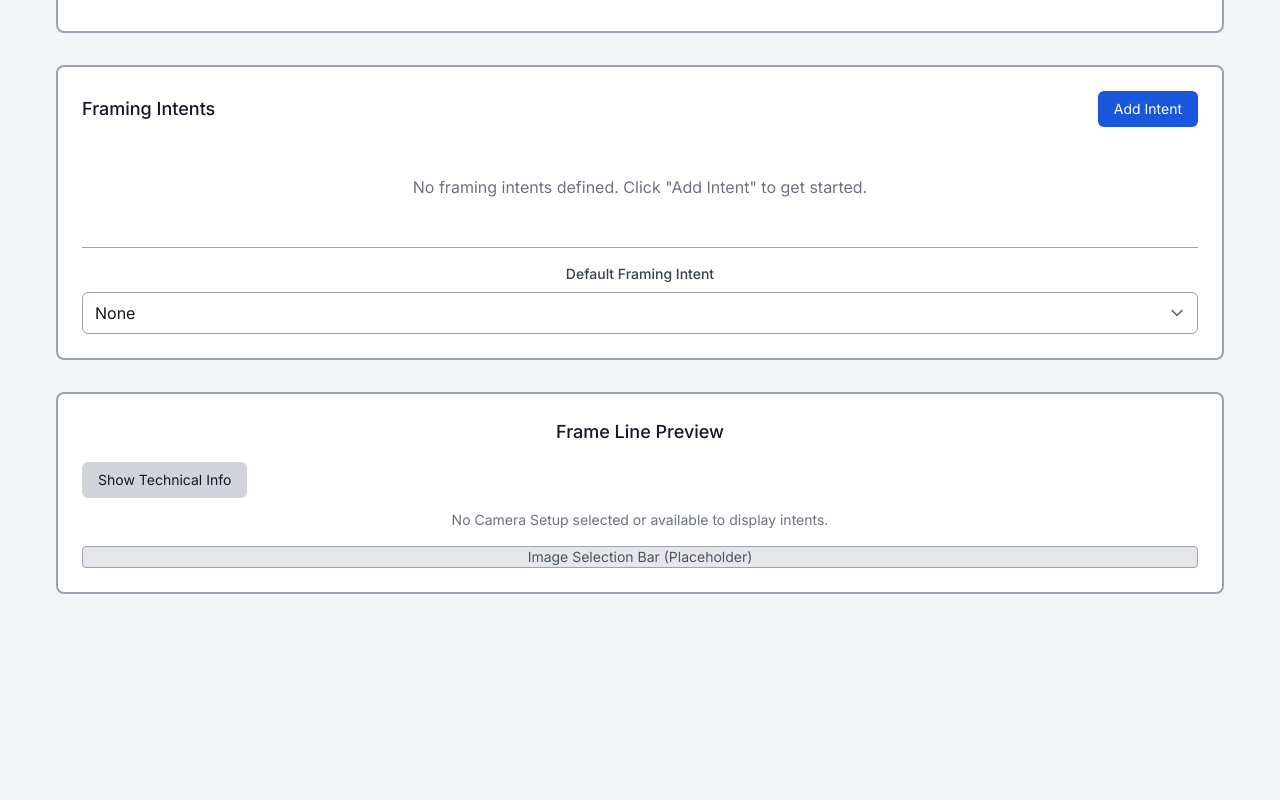
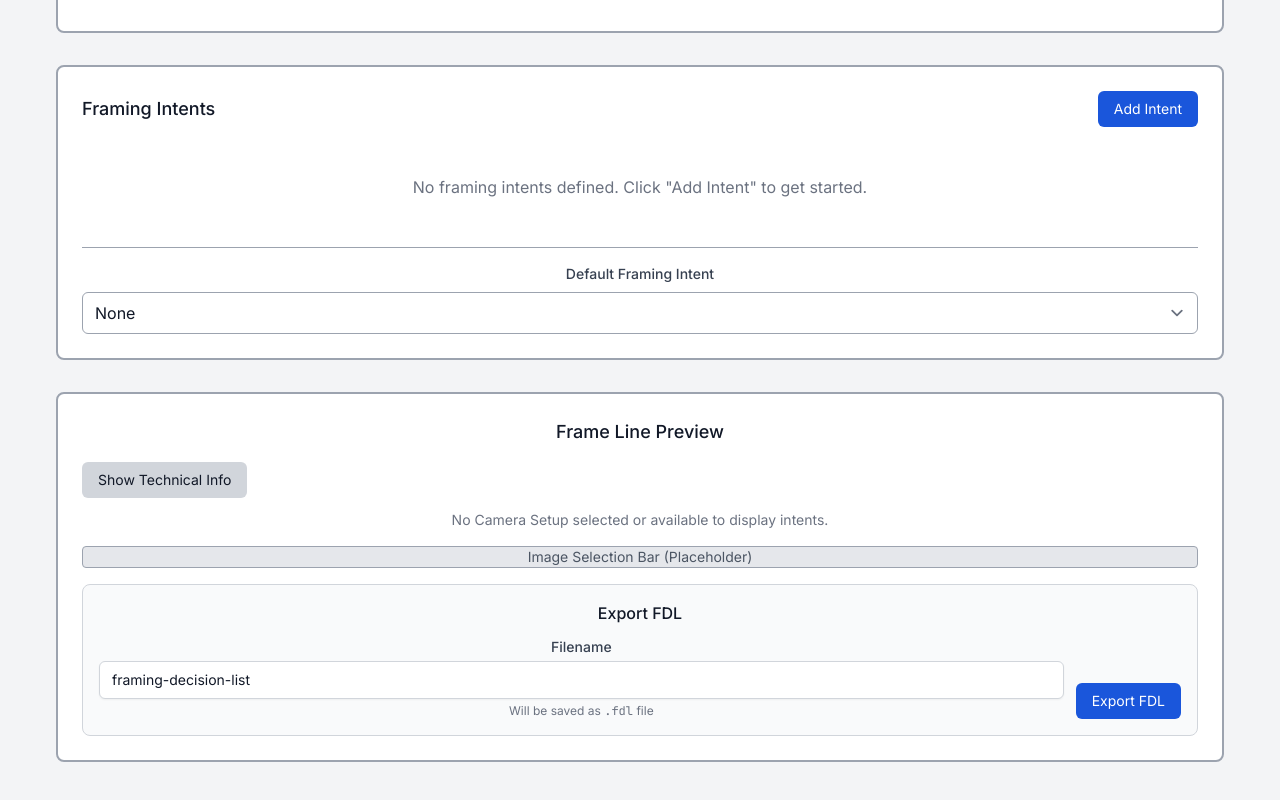
Before and after one commit to jamiemetzger600/ASC-FDL-DITWIT, a React (Vite) app in the folder web-app/: page / in a window 1280 px wide. Shown: the part 490-1290 px from the top of the page. Before the commit the page ends 1140 px from the top, so only its background shows below. Built offline with nearby package versions, Linux system fonts and the light colour scheme.

Commit message:
Add Export FDL functionality with ASC spec compliance and update roadmap - implement user-configurable filename export, ensure exported structure matches ASC FDL Specification v1.1, add roadmap items for exposing hidden metadata fields

```diff
--- a/web-app/src/components/FDLVisualizer.tsx
+++ b/web-app/src/components/FDLVisualizer.tsx
@@ -1,5 +1,5 @@
-import React, { useState } from 'react';
-import type { FDL, Canvas } from '../types/fdl';
+import React, { useState, useRef } from 'react';
+import type { FDL, Canvas, FramingIntent } from '../types/fdl';
 import {
   calculateExactFrameDimensions,
   calculateFrameWithProtection,
@@ -18,6 +18,7 @@ interface FDLVisualizerProps {
 const FDLVisualizer: React.FC<FDLVisualizerProps> = ({ fdl, visualizedContextIndex }) => {
   const [showTechInfo, setShowTechInfo] = useState(false);
   const [copySuccess, setCopySuccess] = useState(false);
+  const [fdlExportFilename, setFdlExportFilename] = useState('framing-decision-list');
 
   const mainContainerStyle: React.CSSProperties = {
     border: '2px solid #9ca3af',
@@ -351,6 +352,146 @@ const FDLVisualizer: React.FC<FDLVisualizerProps> = ({ fdl, visualizedContextInd
     }
   };
 
+  const handleExportFDL = () => {
+    // Sanitize filename - remove invalid characters and ensure reasonable length
+    const sanitizedFilename = fdlExportFilename
+      .replace(/[^a-zA-Z0-9\-_\s]/g, '') // Remove special characters except hyphens, underscores, and spaces
+      .replace(/\s+/g, '-') // Replace spaces with hyphens
+      .replace(/-+/g, '-') // Replace multiple consecutive hyphens with single hyphen
+      .replace(/^-|-$/g, '') // Remove leading/trailing hyphens
+      .substring(0, 100) // Limit length
+      .toLowerCase() || 'framing-decision-list'; // Fallback if empty
+
+    const filename = `${sanitizedFilename}.fdl`;
+
+    // Create ASC FDL compliant structure following the specification exactly
+    const ascCompliantFDL = {
+      uuid: fdl.uuid,
+      version: fdl.version,
+      ...(fdl.fdl_creator && { fdl_creator: fdl.fdl_creator }),
+      ...(fdl.default_framing_intent && { default_framing_intent: fdl.default_framing_intent }),
+      ...(fdl.framing_intents && fdl.framing_intents.length > 0 && {
+        framing_intents: fdl.framing_intents.map(intent => ({
+          ...(intent.label && { label: intent.label }),
+          id: intent.id,
+          aspect_ratio: {
+            width: intent.aspect_ratio.width,
+            height: intent.aspect_ratio.height
+          },
+          ...(intent.protection !== undefined && { protection: intent.protection })
+        }))
+      }),
+      ...(fdl.contexts && fdl.contexts.length > 0 && {
+        contexts: fdl.contexts.map(context => ({
+          ...(context.label && { label: context.label }),
+          ...(context.context_creator && { context_creator: context.context_creator }),
+          canvases: context.canvases.map(canvas => ({
+            ...(canvas.label && { label: canvas.label }),
+            id: canvas.id,
+            source_canvas_id: canvas.source_canvas_id,
+            dimensions: {
+              width: canvas.dimensions.width,
+              height: canvas.dimensions.height
+            },
+            ...(canvas.effective_dimensions && {
+              effective_dimensions: {
+                width: canvas.effective_dimensions.width,
+                height: canvas.effective_dimensions.height
+              }
+            }),
+            ...(canvas.effective_anchor_point && {
+              effective_anchor_point: {
+                x: canvas.effective_anchor_point.x,
+                y: canvas.effective_anchor_point.y
+              }
+            }),
+            ...(canvas.photosite_dimensions && {
+              photosite_dimensions: {
+                width: canvas.photosite_dimensions.width,
+                height: canvas.photosite_dimensions.height
+              }
+            }),
+            ...(canvas.physical_dimensions && {
+              physical_dimensions: {
+                width: canvas.physical_dimensions.width,
+                height: canvas.physical_dimensions.height
+              }
+            }),
+            ...(canvas.anamorphic_squeeze !== undefined && { anamorphic_squeeze: canvas.anamorphic_squeeze }),
+            ...(canvas.recording_codec && { recording_codec: canvas.recording_codec }),
+            framing_decisions: canvas.framing_decisions.map(decision => ({
+              ...(decision.label && { label: decision.label }),
+              id: decision.id,
+              framing_intent_id: decision.framing_intent_id,
+              dimensions: {
+                width: decision.dimensions.width,
+                height: decision.dimensions.height
+              },
+              anchor_point: {
+                x: decision.anchor_point.x,
+                y: decision.anchor_point.y
+              },
+              ...(decision.protection_dimensions && {
+                protection_dimensions: {
+                  width: decision.protection_dimensions.width,
+                  height: decision.protection_dimensions.height
+                }
+              }),
+              ...(decision.protection_anchor_point && {
+                protection_anchor_point: {
+                  x: decision.protection_anchor_point.x,
+                  y: decision.protection_anchor_point.y
+                }
+              })
+            }))
+          }))
+        }))
+      }),
+      ...(fdl.canvas_templates && fdl.canvas_templates.length > 0 && {
+        canvas_templates: fdl.canvas_templates.map(template => ({
+          id: template.id,
+          ...(template.label && { label: template.label }),
+          target_dimensions: {
+            width: template.target_dimensions.width,
+            height: template.target_dimensions.height
+          },
+          target_anamorphic_squeeze: template.target_anamorphic_squeeze,
+          fit_source: template.fit_source,
+          fit_method: template.fit_method,
+          ...(template.alignment_method_vertical && { alignment_method_vertical: template.alignment_method_vertical }),
+          ...(template.alignment_method_horizontal && { alignment_method_horizontal: template.alignment_method_horizontal }),
+          ...(template.preserve_from_source_canvas && { preserve_from_source_canvas: template.preserve_from_source_canvas }),
+          ...(template.maximum_dimensions && {
+            maximum_dimensions: {
+              width: template.maximum_dimensions.width,
+              height: template.maximum_dimensions.height
+            }
+          }),
+          ...(template.pad_to_maximum !== undefined && { pad_to_maximum: template.pad_to_maximum }),
+          ...(template.round && {
+            round: {
+              even: template.round.even,
+              mode: template.round.mode
+            }
+          })
+        }))
+      })
+    };
+
+    // Export as JSON with proper formatting, following ASC FDL specification
+    const fdlData = JSON.stringify(ascCompliantFDL, null, 2);
+    const blob = new Blob([fdlData], { type: 'application/json' });
+    const url = URL.createObjectURL(blob);
+
+    const link = document.createElement('a');
+    link.href = url;
+    link.download = filename;
+    document.body.appendChild(link);
+    link.click();
+    document.body.removeChild(link);
+    URL.revokeObjectURL(url);
+  };
+
   const renderTechInfoPanel = () => {
     if (!primaryCanvas || visualizedContextIndex === null) {
       return <div style={{ ...techInfoPanelStyle, justifyContent: 'center', alignItems: 'center' }}><p>No data to display.</p></div>;
@@ -516,6 +657,35 @@ const FDLVisualizer: React.FC<FDLVisualizerProps> = ({ fdl, visualizedContextInd
         <div className="w-full h-15 bg-gray-200 dark:bg-gray-600 border border-gray-400 dark:border-gray-500 rounded mt-4 flex items-center justify-center text-gray-600 dark:text-gray-400 text-sm">
           Image Selection Bar (Placeholder)
         </div>
+
+        {/* Export FDL Controls */}
+        <div className="w-full mt-4 p-4 bg-gray-50 dark:bg-gray-700 border border-gray-300 dark:border-gray-600 rounded-lg">
+          <h4 className="text-md font-medium text-gray-900 dark:text-gray-100 mb-3">Export FDL</h4>
+          <div className="flex flex-col sm:flex-row gap-3 items-start sm:items-end">
+            <div className="flex-1 min-w-0">
+              <label htmlFor="fdl-export-filename" className="block text-sm font-medium text-gray-700 dark:text-gray-300 mb-1">
+                Filename
+              </label>
+              <input
+                type="text"
+                id="fdl-export-filename"
+                value={fdlExportFilename}
+                onChange={(e) => setFdlExportFilename(e.target.value)}
+                placeholder="framing-decision-list"
+                className="w-full px-3 py-2 border border-gray-300 dark:border-gray-600 rounded-md shadow-sm focus:ring-blue-500 focus:border-blue-500 dark:bg-gray-800 dark:text-gray-100 text-sm"
+              />
+              <p className="mt-1 text-xs text-gray-500 dark:text-gray-400">
+                Will be saved as <span className="font-mono">.fdl</span> file
+              </p>
+            </div>
+            <button
+              onClick={handleExportFDL}
+              className="fdl-button-primary text-sm px-4 py-2 whitespace-nowrap"
+            >
+              Export FDL
+            </button>
+          </div>
+        </div>
       </div>
 
       {/* Floating Technical Information Panel */}
```
Also changed, not shown: 1 other file (tests, documents, lock files or other folders).
